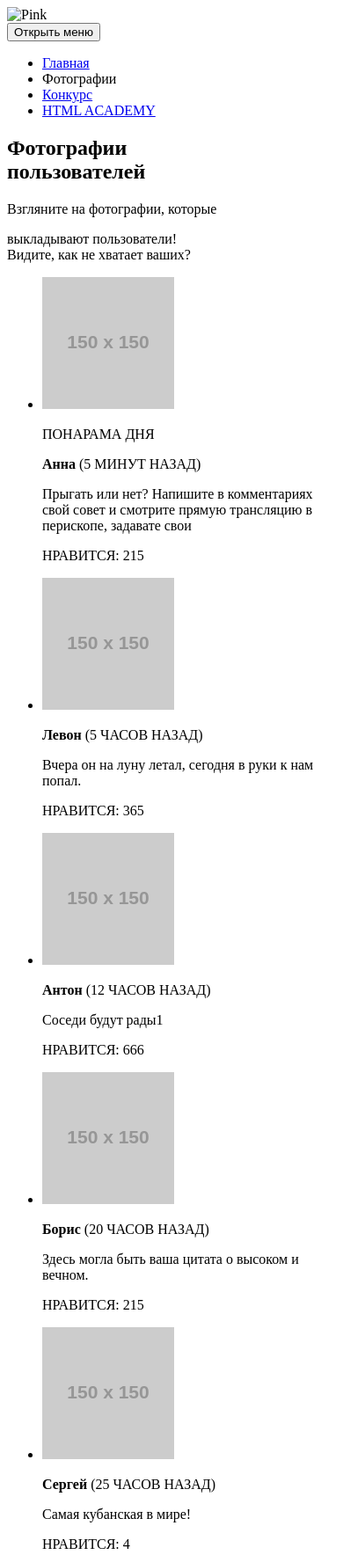
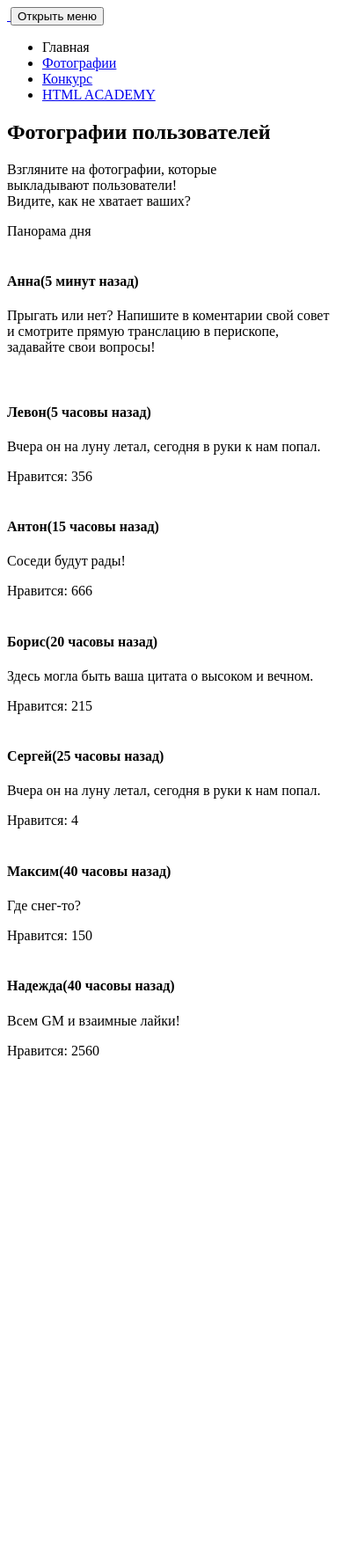
Before and after one commit to elizavetka-web/1408323-pink-19, a website: page source/photo.html in a window 390 px wide. Shown: the top 1768 px of the page at 88% size. After the commit the page ends 1212 px from the top, so only its background shows below. Drawn offline with Linux system fonts and the light colour scheme; placeholder pictures from the web are drawn by us.

Commit message:
Исправление ошибок

```diff
--- a/source/photo.html
+++ b/source/photo.html
@@ -5,19 +5,22 @@
 <title>proto</title>
 </head>
 <body>
-	  <header class="page-header">
-		  <a class="page-header__logo">
-			  <img class="page-header__logo-image" src="#"alt="Pink">
+	 <header class="page-header page-header--index">
+		  <nav class="main-nav">
+			  <div class="main-nav__main-wrapper">
+				  <div class="main-wraper__logo-wraper">
+					  <a class="logo logo--page-header" href="#">
+						  <img class="logo--image">
 					  </a>
-		  <nav class="main-nav">
-			  <button class="main-nav__toggle" type="button">Открыть меню</button>
-			  <div class="main-nav__wrapper">
+					  <button class="main-nav__toggle">Открыть меню</button
+				  </div>
+				<div class="main-naw__wraper">
 				  <ul class="main-nav__list site-list">
 				     <li class="site-list__item--active">
-					  <a href="#">Главная</a>
+					  <a>Главная</a>
 				     </li>
 				     <li class="site-list__item">
-					  <a>Фотографии</a>
+					  <a href="#">Фотографии</a>
 				     </li>
 				     <li class="site-list__item">
 					  <a href="#">Конкурс</a>
@@ -27,64 +30,105 @@
 				      </li>
 			       </ul>
 				</div>
+			  </div>
 		  </nav>
+			  <div class="page-header__wrapper">
+					  <section class="board--index">
+						  <div class="board__wraper">
+							  <h1 class="board__header">Фотографии пользователей</h1>
+						  </div>
+					  </section>
+				  </div>
 	  </header>
+
 	<main class="page-main">
-		<section class="boaed">
-			<h1 class="board__slogan">Фотографии <br>пользователей</h1>
+		<section class="lenta">
+			<div class="lenta__main-wrapper">
+				<div class="lenta__slogan-wrapper">
+					<p class="lenta__slogan">Взгляните на фотографии, которые<br>выкладывают пользователи! <br>Видите, как не хватает ваших?</p>
+
+					<secrion class="user-photo">
+						<div class="user-photo__photo-wrapper">
+							<div class="user-photo__evant">Панорама дня</div>
+							<picture class="user-photo__image">
+								<img class="user-photo__panoram">
+							</picture>
+						</div>
+						<section class="user-photo__artical">
+								<h4 class="user-photo__titile">Анна<span>(5 минут назад)</span></h4>
+								<p class="user-photo__contant">Прыгать или нет? Напишите в коментарии свой совет и смотрите прямую транслацию в перископе, задавайте свои вопросы!</p>
 							</section>
-		<p class="conditions">Взгляните на фотографии, которые<br>
-		<section class="lenta">
-			выкладывают пользователи! <br>Видите, как не хватает ваших?</p>
-			<ul class="lenta__list">
-				<li class="lenta__item">
-					<img src="https://via.placeholder.com/150x150" class="lenta__photo--panaram">
-					<div class="lenta__metka">
-						<p class="lenta__text">ПОНАРАМА ДНЯ</p>
+					</secrion>
+
+					<div class="photo-sectoin__wrapper">
+						<section class="user-photo">
+							<picture class="user-photo__image">
+								<img class="user-photo__mobile-image">
+							</picture>
+							<section class="user-photo__artical">
+								<h4 class="user-photo__titile">Левон<span>(5 часовы назад)</span></h4>
+								<p class="user-photo__contant">Вчера он на луну летал, сегодня в&nbsp;руки к нам попал.</p>
+								<footer class="user-photo__footer">Нравится: <span class="user-photo__counter-like">356</span></footer>
+							</section>
+						</section>
+
+						<section class="user-photo">
+							<picture class="user-photo__image">
+								<img class="user-photo__mobile-image">
+							</picture>
+							<section class="user-photo__artical">
+								<h4 class="user-photo__titile">Антон<span>(15 часовы назад)</span></h4>
+								<p class="user-photo__contant">Соседи будут рады!</p>
+								<footer class="user-photo__footer">Нравится: <span class="user-photo__counter-like">666</span></footer>
+							</section>
+						</section>
+
+						<section class="user-photo">
+							<picture class="user-photo__image">
+								<img class="user-photo__mobile-image">
+							</picture>
+							<section class="user-photo__artical">
+								<h4 class="user-photo__titile">Борис<span>(20 часовы назад)</span></h4>
+								<p class="user-photo__contant">Здесь могла быть ваша цитата о высоком и вечном.</p>
+								<footer class="user-photo__footer">Нравится: <span class="user-photo__counter-like">215</span></footer>
+							</section>
+						</section>
+
+						<section class="user-photo">
+							<picture class="user-photo__image">
+								<img class="user-photo__mobile-image">
+							</picture>
+							<section class="user-photo__artical">
+								<h4 class="user-photo__titile">Сергей<span>(25 часовы назад)</span></h4>
+								<p class="user-photo__contant">Вчера он на луну летал, сегодня в&nbsp;руки к нам попал.</p>
+								<footer class="user-photo__footer">Нравится: <span class="user-photo__counter-like">4</span></footer>
+							</section>
+						</section>
+
+						<section class="user-photo">
+							<picture class="user-photo__image">
+								<img class="user-photo__mobile-image">
+							</picture>
+							<section class="user-photo__artical">
+								<h4 class="user-photo__titile">Максим<span>(40 часовы назад)</span></h4>
+								<p class="user-photo__contant">Где снег-то?</p>
+								<footer class="user-photo__footer">Нравится: <span class="user-photo__counter-like">150</span></footer>
+							</section>
+						</section>
+
+						<section class="user-photo">
+							<picture class="user-photo__image">
+								<img class="user-photo__mobile-image">
+							</picture>
+							<section class="user-photo__artical">
+								<h4 class="user-photo__titile">Надежда<span>(40 часовы назад)</span></h4>
+								<p class="user-photo__contant">Всем GM и взаимные лайки!</p>
+								<footer class="user-photo__footer">Нравится: <span class="user-photo__counter-like">2560</span></footer>
+							</section>
+						</section>
 					</div>
-				<p class="lenta__name"><strong>Анна</strong> (5 МИНУТ НАЗАД)</p>
-				<p class="lenta__story">Прыгать или нет? Напишите в комментариях свой совет и смотрите прямую трансляцию в перископе, задавате свои</p>
-				<p class="lenta__like">НРАВИТСЯ: 215</p>
-				</li>
-				<li class="lenta__item">
-					<img src="https://via.placeholder.com/150x150" class="lenta__photo">
-				<p class="lenta__name"><strong>Левон</strong> (5 ЧАСОВ НАЗАД)</p>
-				<p class="lenta__story">Вчера он на луну летал, сегодня в руки к нам попал.</p>
-				<p class="lenta__like">НРАВИТСЯ: 365</p>
-				</li>
-				<li class="lenta__item">
-					<img src="https://via.placeholder.com/150x150" class="lenta__photo">
-				<p class="lenta__name"><strong>Антон</strong> (12 ЧАСОВ НАЗАД)</p>
-				<p class="lenta__story">Соседи будут рады1</p>
-				<p class="lenta__like">НРАВИТСЯ: 666</p>
-				</li>
-				<li class="lenta__item">
-					<img src="https://via.placeholder.com/150x150" class="lenta__photo">
-				<p class="lenta__name"><strong>Борис</strong> (20 ЧАСОВ НАЗАД)</p>
-				<p class="lenta__story">Здесь могла быть ваша цитата о высоком и вечном.</p>
-				<p class="lenta__like">НРАВИТСЯ: 215</p>
-				</li>
-				<li class="lenta__item">
-					<img src="https://via.placeholder.com/150x150" class="lenta__photo">
-				<p class="lenta__name"><strong>Сергей</strong> (25 ЧАСОВ НАЗАД)</p>
-				<p class="lenta__story">Самая кубанская в мире!</p>
-				<p class="lenta__like">НРАВИТСЯ: 4</p>
-				</li>
-				<li class="lenta__item">
-					<img src="https://via.placeholder.com/150x150" class="lenta__photo">
-				<p class="lenta__name"><strong>Максим</strong> (40 ЧАСОВ НАЗАД)</p>
-				<p class="lenta__story">Где снег-то?</p>
-				<p class="lenta__like">НРАВИТСЯ: 150</p>
-				</li>
-				<li class="lenta__item">
-					<img src="https://via.placeholder.com/150x150" class="lenta__photo">
-				<p class="lenta__name"><strong>Надежда</strong> (45 ЧАСОВ НАЗАД)</p>
-				<p class="lenta__story">Всем GM и взаимные лайки!</p>
-				<p class="lenta__like">НРАВИТСЯ: 2560</p>
-				</li>
-			</ul>
+				</div>
 		</section>
 	</main>
-
 </body>
 </html>
```
Also changed, not shown: source/form.html (+19 -12 lines), source/index.html (+29 -28 lines). Lines whose indentation alone changed are shown as unchanged.
